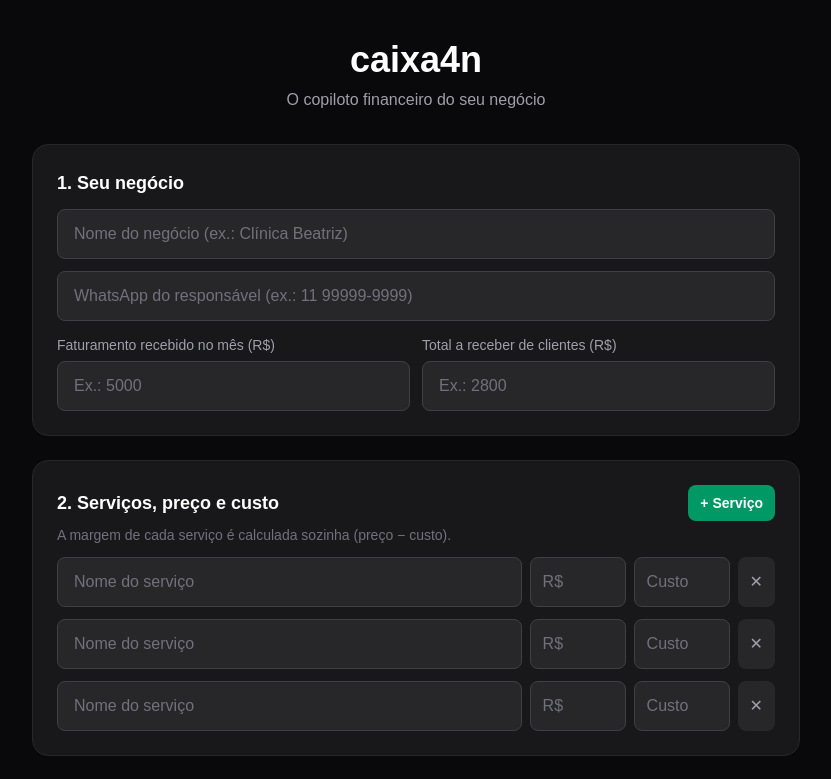
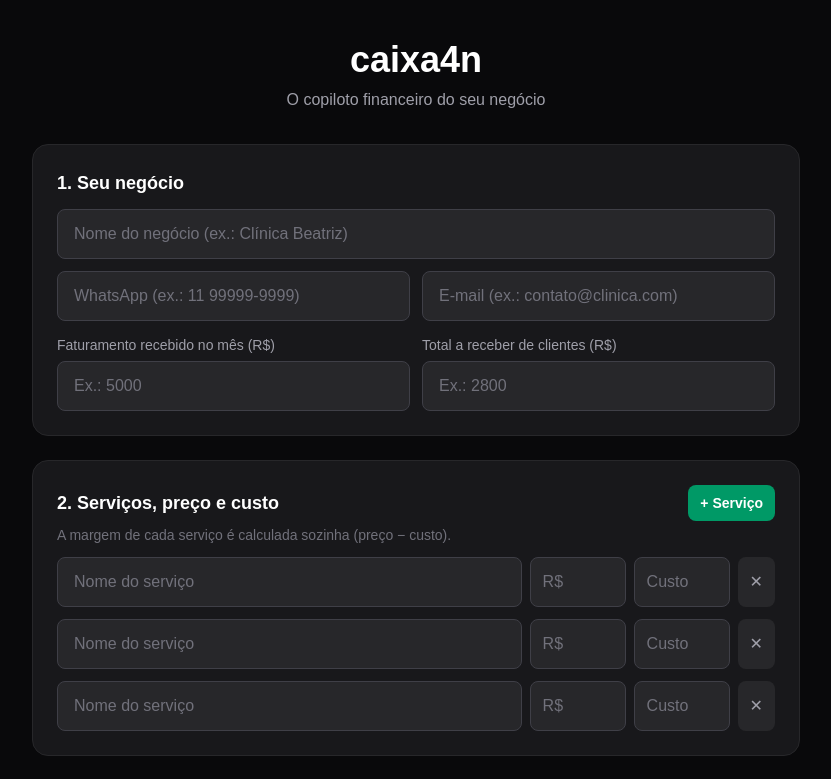
Before and after one commit to VitorRossi2904/caixa4n, a Next.js app: page / in a window 1280 px wide. Shown: the top 779 px of the page, without its empty margins (224-1055 px from the left). Built offline with nearby package versions, Linux system fonts and the light colour scheme.

Commit message:
caixa4n v0.4 - margem em % e email no resumo

```diff
--- a/app/page.tsx
+++ b/app/page.tsx
@@ -11,6 +11,7 @@ const brl = (v: number) =>
 export default function Home() {
   const [negocio, setNegocio] = useState("");
   const [whatsapp, setWhatsapp] = useState("");
+  const [email, setEmail] = useState("");
   const [faturamento, setFaturamento] = useState("");
   const [aReceber, setAReceber] = useState("");
   const [servicos, setServicos] = useState<Servico[]>([
@@ -29,6 +30,11 @@ export default function Home() {
   const totalDespesas = despesas.reduce((s, d) => s + (Number(d.valor) || 0), 0);
 
   const margem = (s: Servico) => (Number(s.preco) || 0) - (Number(s.custo) || 0);
+  const margemPct = (s: Servico) => {
+    const preco = Number(s.preco) || 0;
+    if (preco <= 0) return 0;
+    return Math.round((margem(s) / preco) * 100);
+  };
   const servicosPreenchidos = servicos.filter((s) => s.nome.trim());
   const melhorMargem = servicosPreenchidos.reduce<Servico | null>(
     (melhor, s) => (melhor ? (margem(s) > margem(melhor) ? s : melhor) : s),
@@ -52,11 +58,12 @@ export default function Home() {
       "-------------------",
       `Negócio: ${negocio || "—"}`,
       `WhatsApp: ${whatsapp || "—"}`,
+      `E-mail: ${email || "—"}`,
       "",
       "SERVIÇOS (preço | custo | margem)",
       ...servicosPreenchidos.map(
         (s) =>
-          `${s.nome}: ${brl(Number(s.preco) || 0)} | ${brl(Number(s.custo) || 0)} | ${brl(margem(s))}`
+          `${s.nome}: ${brl(Number(s.preco) || 0)} | ${brl(Number(s.custo) || 0)} | ${brl(margem(s))} (${margemPct(s)}%)`
       ),
       "",
       "DESPESAS MENSAIS",
@@ -67,7 +74,7 @@ export default function Home() {
       "OS 4 NÚMEROS",
       `1. Quanto entra por mês: ${brl(entrada)}`,
       `2. Quanto falta receber: ${brl(pendente)}`,
-      `3. Serviço com melhor margem: ${melhorMargem?.nome.trim() || "—"} (margem ${brl(melhorMargem ? margem(melhorMargem) : 0)})`,
+      `3. Serviço com melhor margem: ${melhorMargem?.nome.trim() || "—"} (margem ${brl(melhorMargem ? margem(melhorMargem) : 0)} — ${melhorMargem ? margemPct(melhorMargem) : 0}%)`,
       `4. Caixa aperta? ${aperta ? "SIM — despesas maiores que a receita" : "OK — receita cobre as despesas"}`,
     ];
     return linhas.join("\n");
@@ -111,13 +118,22 @@ export default function Home() {
             onChange={(e) => setNegocio(e.target.value)}
             className="mt-3 w-full rounded-lg border border-zinc-700 bg-zinc-800 px-4 py-3 outline-none placeholder:text-zinc-500"
           />
-          <input
-            type="tel"
-            placeholder="WhatsApp do responsável (ex.: 11 99999-9999)"
-            value={whatsapp}
-            onChange={(e) => setWhatsapp(e.target.value)}
-            className="mt-3 w-full rounded-lg border border-zinc-700 bg-zinc-800 px-4 py-3 outline-none placeholder:text-zinc-500"
-          />
+          <div className="mt-3 grid grid-cols-1 gap-3 sm:grid-cols-2">
+            <input
+              type="tel"
+              placeholder="WhatsApp (ex.: 11 99999-9999)"
+              value={whatsapp}
+              onChange={(e) => setWhatsapp(e.target.value)}
+              className="w-full rounded-lg border border-zinc-700 bg-zinc-800 px-4 py-3 outline-none placeholder:text-zinc-500"
+            />
+            <input
+              type="email"
+              placeholder="E-mail (ex.: contato@clinica.com)"
+              value={email}
+              onChange={(e) => setEmail(e.target.value)}
+              className="w-full rounded-lg border border-zinc-700 bg-zinc-800 px-4 py-3 outline-none placeholder:text-zinc-500"
+            />
+          </div>
           <div className="mt-3 grid grid-cols-1 gap-3 sm:grid-cols-2">
             <div>
               <label className="text-sm text-zinc-400">
@@ -257,7 +273,7 @@ export default function Home() {
             </p>
             <p className="mt-1 text-sm text-zinc-400">
               {melhorMargem
-                ? `margem ${brl(margem(melhorMargem))}`
+                ? `margem ${brl(margem(melhorMargem))} (${margemPct(melhorMargem)}%)`
                 : "preencha preço e custo"}
             </p>
           </div>
@@ -294,7 +310,7 @@ export default function Home() {
         </section>
 
         <p className="mt-8 text-center text-sm text-zinc-500">
-          caixa4n versão 0.3 — diagnóstico em construção
+          caixa4n versão 0.4 — diagnóstico em construção
         </p>
       </div>
     </main>
```
